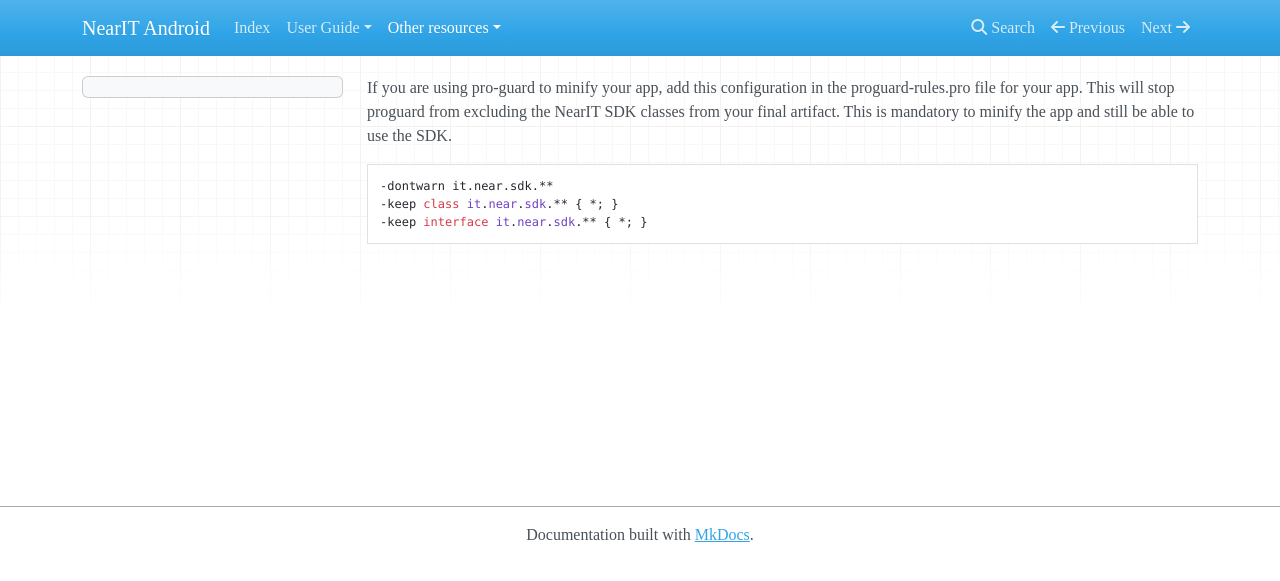
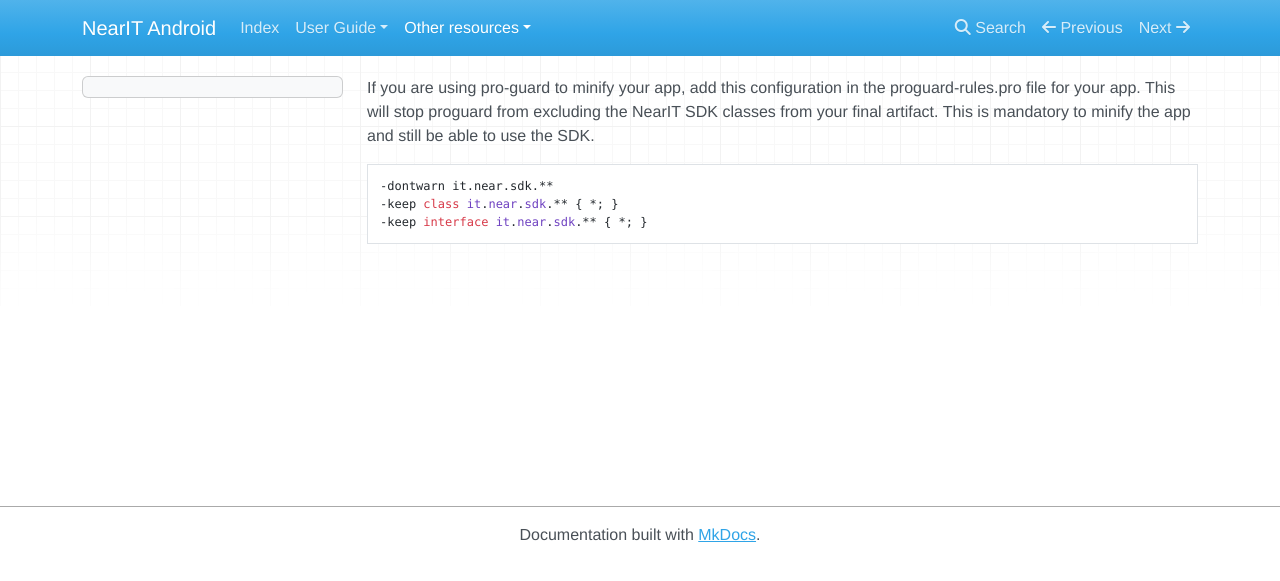
Before and after one commit to nearit/Android-SDK, an MkDocs documentation site: the page built from docs/proguard.md, in a window 1280 px wide. Shown: the top 581 px of the page. Built offline with MkDocs 1.6.1, drawn with Linux system fonts in a browser that asks for light colours; nearby versions of some CDN libraries; old or Windows-style settings are respelled for this version of MkDocs.

Commit message:
Update nearitdocs.css

```diff
--- a/docs/css/nearitdocs.css
+++ b/docs/css/nearitdocs.css
@@ -1 +1 @@
-body{font-family:'Titillium Web' !important}
+body{font-family:'Titillium Web',Raleway,'Helvetica Neue',sans-serif!important}
```
